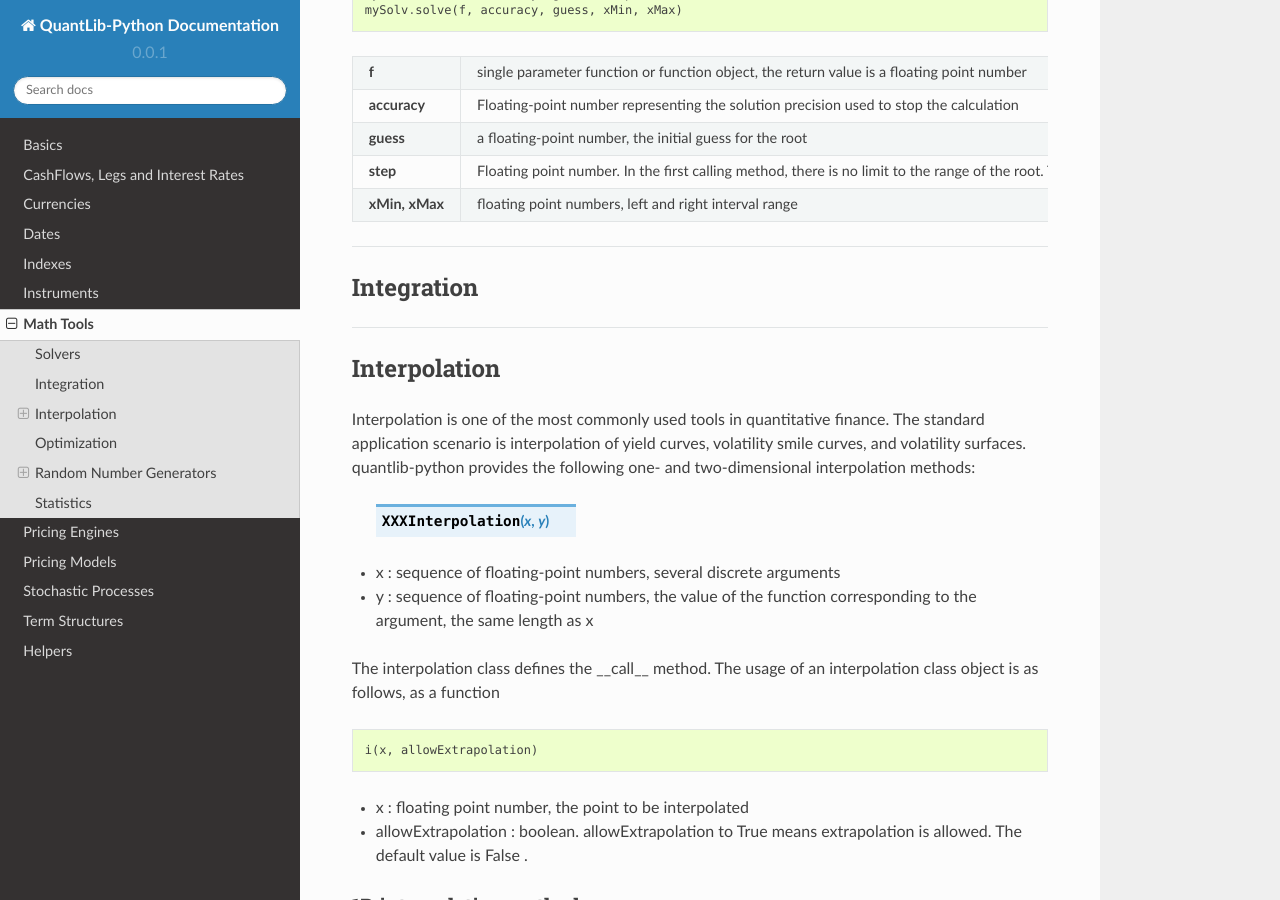
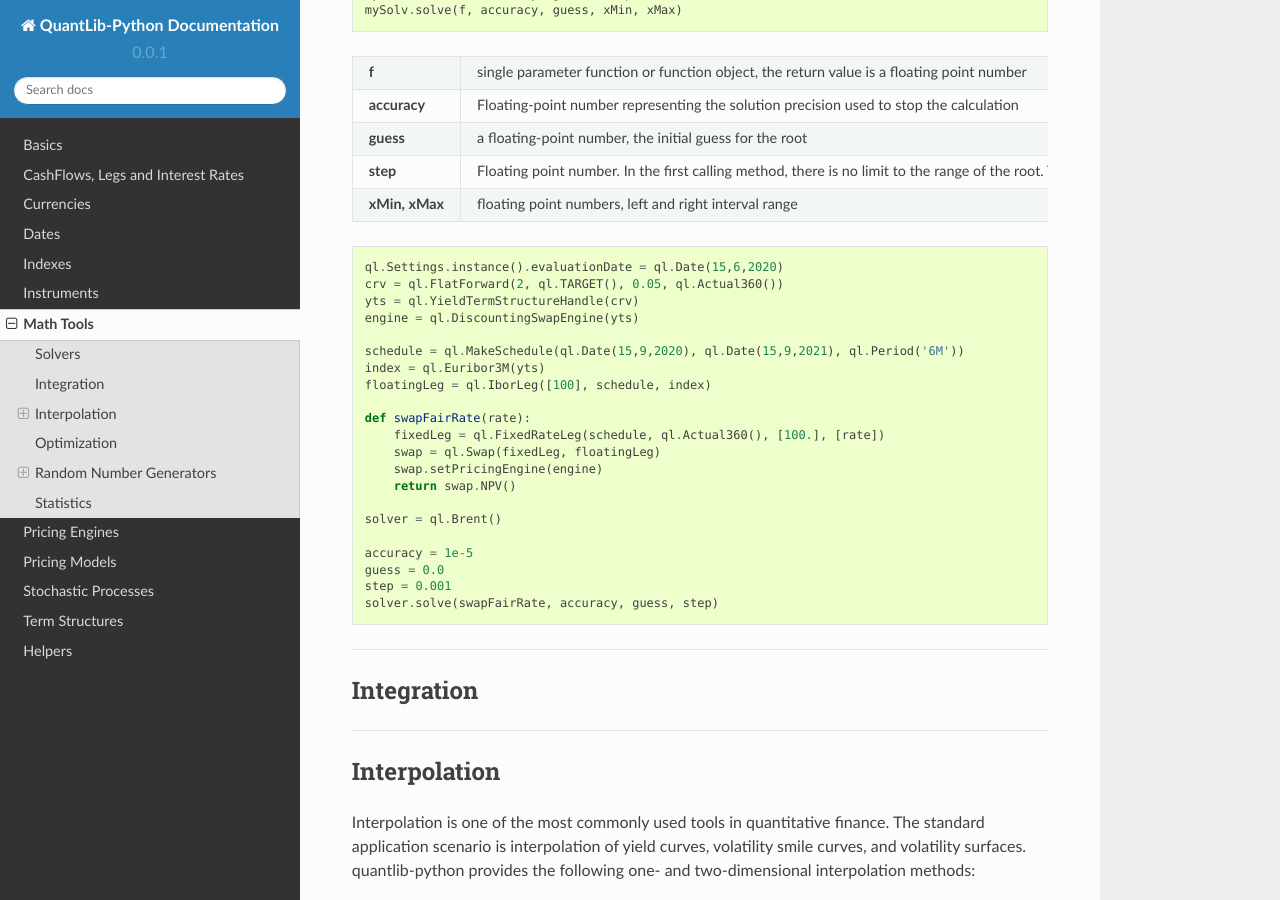
Before and after one commit to nhaga/QuantLib-Python-Docs, a Sphinx documentation site: the page built from docs/mathTools.rst, in a window 1280 px wide and 900 px high, scrolled down 839 px. Built offline with Sphinx 7.4.7 and the Read the Docs theme 2.0.0, drawn with Linux system fonts in a browser that asks for light colours; formulas are drawn with MathJax 3.

Commit message:
solver example

```diff
--- a/docs/mathTools.rst
+++ b/docs/mathTools.rst
@@ -37,6 +37,7 @@
     mySolv.solve(f, accuracy, guess, xMin, xMax)
 
 
+
 .. list-table::
     :widths: 10 60
 
@@ -50,6 +51,31 @@
       - Floating point number. In the first calling method, there is no limit to the range of the root. The algorithm needs to search by itself to determine a range. step specifies the step size of the search algorithm.
     * - **xMin, xMax**
       - floating point numbers, left and right interval range
+
+
+.. code-block:: python
+
+    ql.Settings.instance().evaluationDate = ql.Date(15,6,2020)
+    crv = ql.FlatForward(2, ql.TARGET(), 0.05, ql.Actual360())
+    yts = ql.YieldTermStructureHandle(crv)
+    engine = ql.DiscountingSwapEngine(yts)
+
+    schedule = ql.MakeSchedule(ql.Date(15,9,2020), ql.Date(15,9,2021), ql.Period('6M'))
+    index = ql.Euribor3M(yts)
+    floatingLeg = ql.IborLeg([100], schedule, index)
+
+    def swapFairRate(rate):
+        fixedLeg = ql.FixedRateLeg(schedule, ql.Actual360(), [100.], [rate])
+        swap = ql.Swap(fixedLeg, floatingLeg)
+        swap.setPricingEngine(engine)
+        return swap.NPV()
+
+    solver = ql.Brent()
+
+    accuracy = 1e-5
+    guess = 0.0
+    step = 0.001
+    solver.solve(swapFairRate, accuracy, guess, step)
 
 
 -------
```
